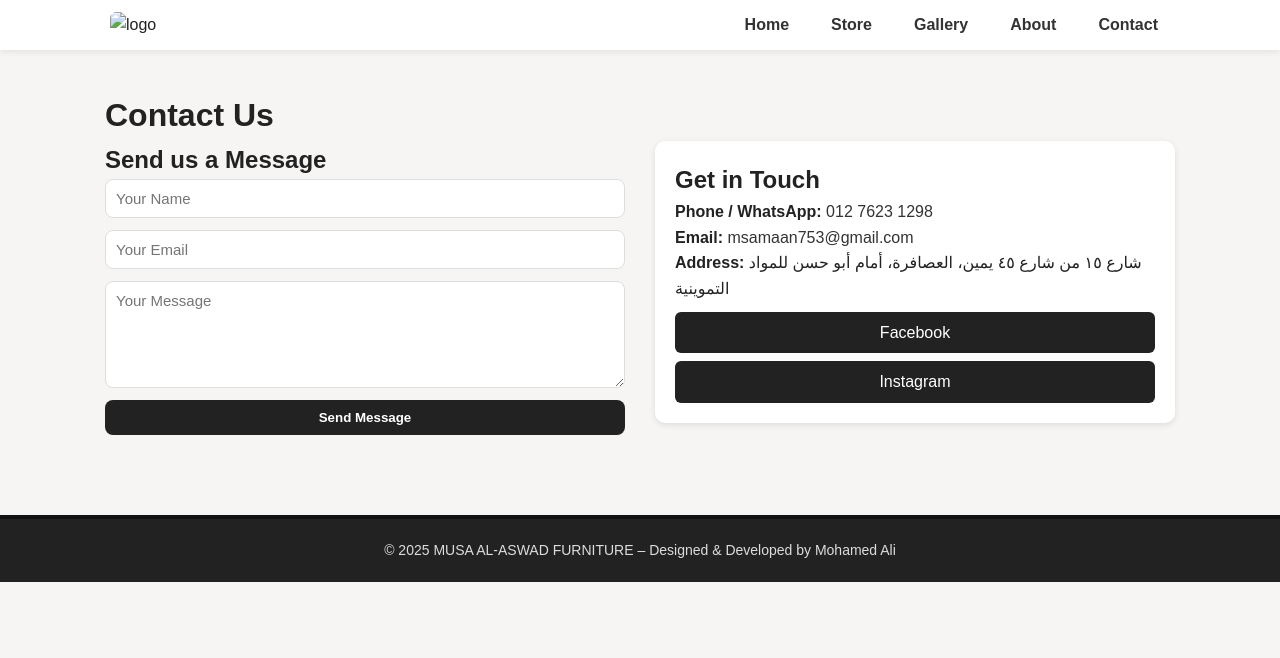
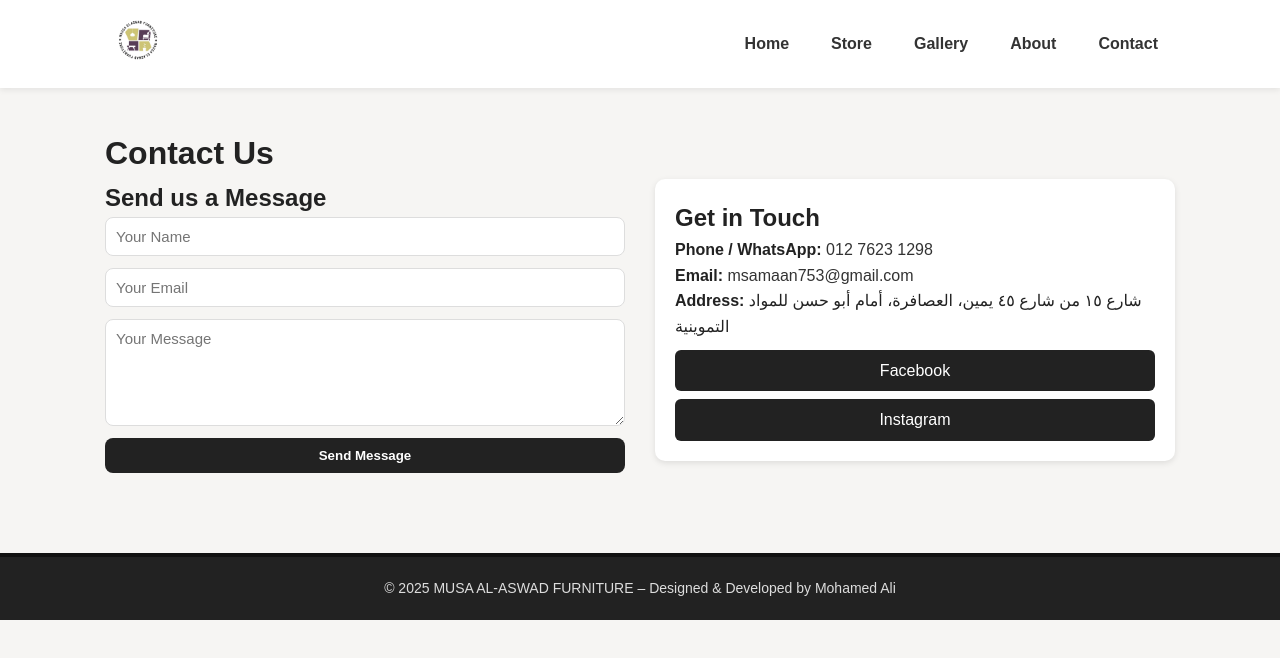
Before and after one commit to mohameddd233/musa-al-aswad-furniture, a plain HTML site: page contact.html in a window 1280 px wide. Drawn offline with Linux system fonts and the light colour scheme.

Commit message:
Update logo image source in contact.html

```diff
--- a/contact.html
+++ b/contact.html
@@ -10,7 +10,7 @@
 <body>
 <header>
   <div class="header-inner container">
-    <div class="logo"><img src="images/logo.jpg" alt="logo"></div>
+    <div class="logo"><img src="logo.jpg" alt="logo"></div>
     <nav>
       <ul>
         <li><a href="index.html">Home</a></li>
```
